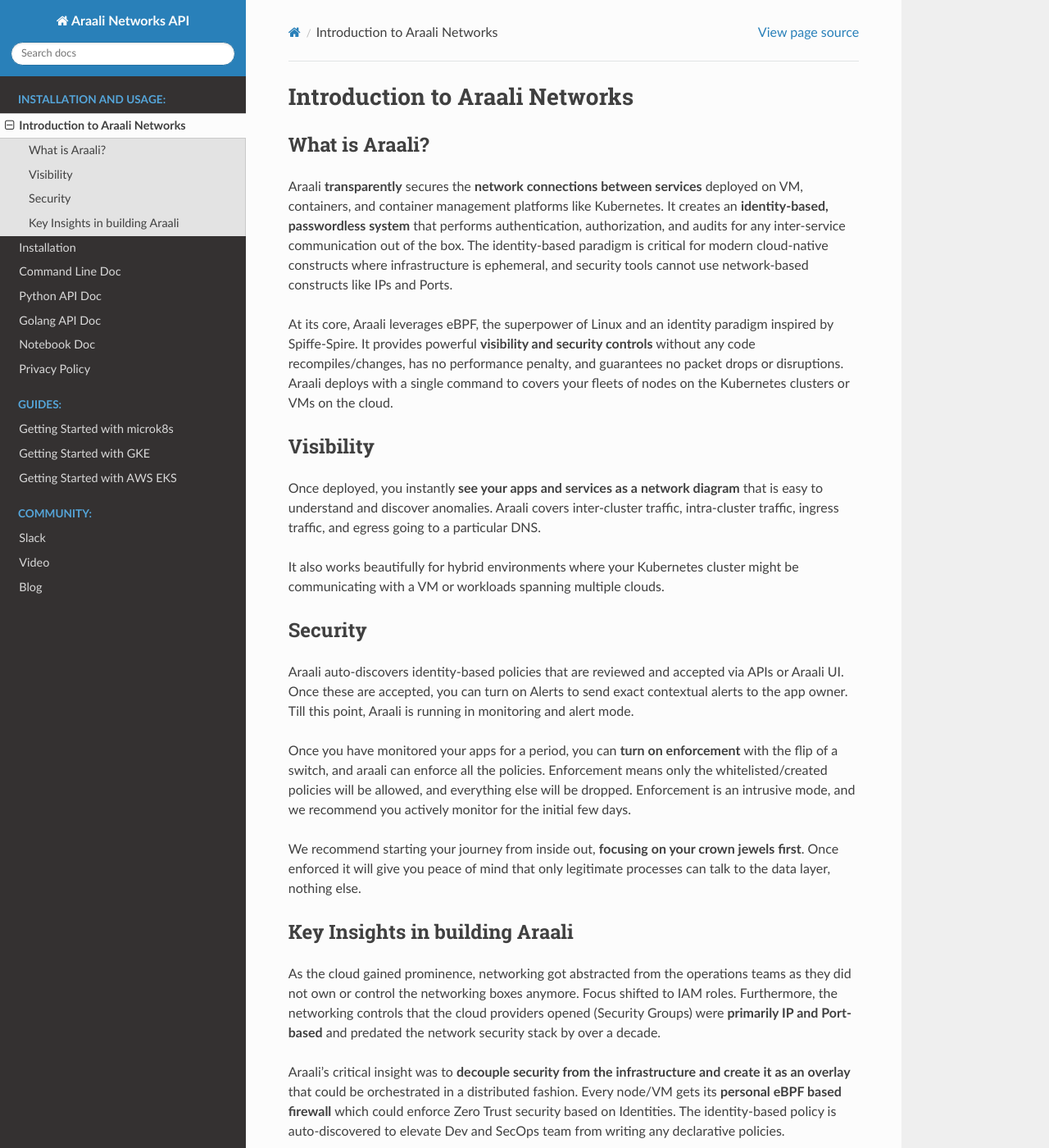
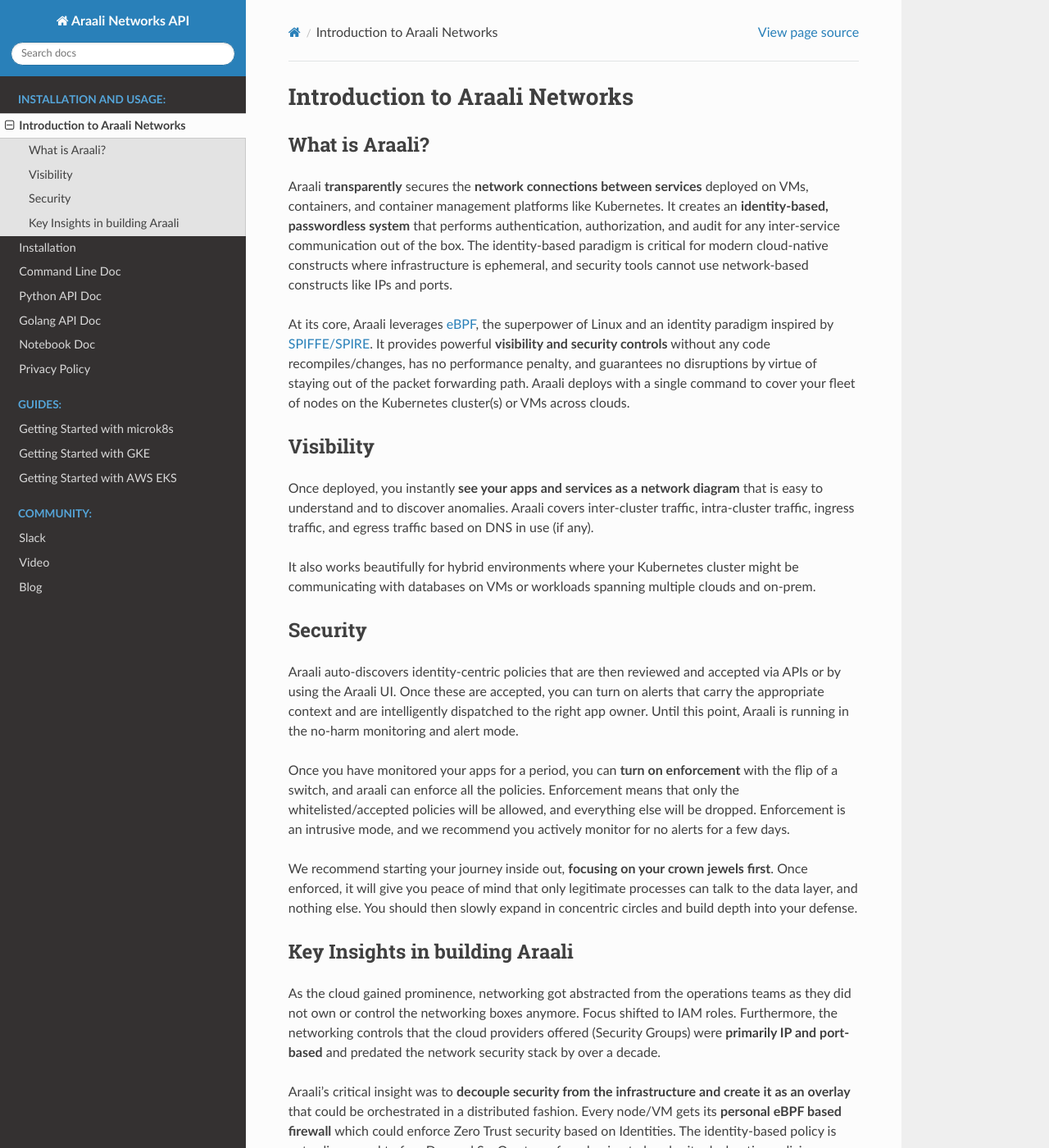
Before and after one commit to araalinetworks/api, a Sphinx documentation site: the page built from doc/source/introduction_to_araali_networks.rst, in a window 1280 px wide and 1400 px high. Shown: the whole window at 82% size. Built offline with Sphinx 7.4.7 and the Read the Docs theme 2.0.0, drawn with Linux system fonts in a browser that asks for light colours; some of the changed text lies outside the part shown.

Commit message:
more edits.

```diff
--- a/doc/source/index.rst
+++ b/doc/source/index.rst
@@ -16,7 +16,8 @@
 This has a transformative effect on security because an air-gapped environment
 is quite secure. What brings insecurity ought to fix it too. And that we do
 with zero trust - simplified to its essence, and democratized. It's rare for
-something to be simple, and yet uplift the security posture all at once.
+something to be simple, and yet uplift the security posture all at once. And on
+top of it make a promise of no harm.
 
 Through our assessments, we hope you will find answers to the following questions:
 
--- a/doc/source/introduction_to_araali_networks.rst
+++ b/doc/source/introduction_to_araali_networks.rst
@@ -5,31 +5,74 @@
 What is Araali?
 ***************
 
-Araali **transparently** secures the **network connections between services** deployed on VM, containers, and container management platforms like Kubernetes. It creates an **identity-based, passwordless system** that performs authentication, authorization, and audits for any inter-service communication out of the box. The identity-based paradigm is critical for modern cloud-native constructs where infrastructure is ephemeral, and security tools cannot use network-based constructs like IPs and Ports.
+Araali **transparently** secures the **network connections between services**
+deployed on VMs, containers, and container management platforms like
+Kubernetes. It creates an **identity-based, passwordless system** that
+performs authentication, authorization, and audit for any inter-service
+communication out of the box. The identity-based paradigm is critical for
+modern cloud-native constructs where infrastructure is ephemeral, and security
+tools cannot use network-based constructs like IPs and ports.
 
-At its core, Araali leverages eBPF, the superpower of Linux and an identity paradigm inspired by Spiffe-Spire. It provides powerful **visibility and security controls** without any code recompiles/changes, has no performance penalty, and guarantees no packet drops or disruptions. Araali deploys with a single command to covers your fleets of nodes on the Kubernetes clusters or VMs on the cloud.
+At its core, Araali leverages `eBPF
+<https://thenewstack.io/linux-technology-for-the-new-year-ebpf/>`_, the
+superpower of Linux and an identity paradigm inspired by `SPIFFE/SPIRE
+<https://github.com/spiffe/spire>`_. It provides powerful **visibility and
+security controls** without any code recompiles/changes, has no performance
+penalty, and guarantees no disruptions by virtue of staying out of the packet
+forwarding path. Araali deploys with a single command to cover your fleet of
+nodes on the Kubernetes cluster(s) or VMs across clouds.
 
 Visibility
 ***********
 
-Once deployed, you instantly **see your apps and services as a network diagram** that is easy to understand and discover anomalies. Araali covers inter-cluster traffic, intra-cluster traffic, ingress traffic, and egress going to a particular DNS.
+Once deployed, you instantly **see your apps and services as a network
+diagram** that is easy to understand and to discover anomalies. Araali covers
+inter-cluster traffic, intra-cluster traffic, ingress traffic, and egress
+traffic based on DNS in use (if any).
 
-It also works beautifully for hybrid environments where your Kubernetes cluster might be communicating with a VM or workloads spanning multiple clouds.
+It also works beautifully for hybrid environments where your Kubernetes cluster
+might be communicating with databases on VMs or workloads spanning multiple
+clouds and on-prem.
 
 Security
 *********
 
-Araali auto-discovers identity-based policies that are reviewed and accepted via APIs or Araali UI. Once these are accepted, you can turn on Alerts to send exact contextual alerts to the app owner. Till this point, Araali is running in monitoring and alert mode.
+Araali auto-discovers identity-centric policies that are then reviewed and
+accepted via APIs or by using the Araali UI. Once these are accepted, you can
+turn on alerts that carry the appropriate context and are intelligently
+dispatched to the right app owner. Until this point, Araali is running in the
+no-harm monitoring and alert mode.
 
-Once you have monitored your apps for a period, you can **turn on enforcement** with the flip of a switch, and araali can enforce all the policies. Enforcement means only the whitelisted/created policies will be allowed, and everything else will be dropped. Enforcement is an intrusive mode, and we recommend you actively monitor for the initial few days.
+Once you have monitored your apps for a period, you can **turn on enforcement**
+with the flip of a switch, and araali can enforce all the policies. Enforcement
+means that only the whitelisted/accepted policies will be allowed, and
+everything else will be dropped. Enforcement is an intrusive mode, and we
+recommend you actively monitor for no alerts for a few days.
 
-We recommend starting your journey from inside out, **focusing on your crown jewels first**. Once enforced it will give you peace of mind that only legitimate processes can talk to the data layer, nothing else.
+We recommend starting your journey inside out, **focusing on your crown jewels
+first**. Once enforced, it will give you peace of mind that only legitimate
+processes can talk to the data layer, and nothing else. You should then slowly
+expand in concentric circles and build depth into your defense.
 
 Key Insights in building Araali
 ********************************
 
-As the cloud gained prominence, networking got abstracted from the operations teams as they did not own or control the networking boxes anymore. Focus shifted to IAM roles. Furthermore, the networking controls that the cloud providers opened (Security Groups) were **primarily IP and Port-based** and predated the network security stack by over a decade.
+As the cloud gained prominence, networking got abstracted from the operations
+teams as they did not own or control the networking boxes anymore. Focus
+shifted to IAM roles. Furthermore, the networking controls that the cloud
+providers offered (Security Groups) were **primarily IP and port-based** and
+predated the network security stack by over a decade.
 
-Araali’s critical insight was to **decouple security from the infrastructure and create it as an overlay** that could be orchestrated in a distributed fashion. Every node/VM gets its **personal eBPF based firewall** which could enforce Zero Trust security based on Identities. The identity-based policy is auto-discovered to elevate Dev and SecOps team from writing any declarative policies.
+Araali’s critical insight was to **decouple security from the infrastructure
+and create it as an overlay** that could be orchestrated in a distributed
+fashion. Every node/VM gets its **personal eBPF based firewall** which could
+enforce Zero Trust security based on Identities. The identity-based policy is
+auto-discovered to free Dev and SecOps team from having to handwrite
+declarative policies.
 
-eBPF has enabled visibility and control over apps and services at a granularity and efficiency that was not possible before without any recompile or changes. Also, it is well-equipped to handle **modern containerized workloads** as well as more traditional workloads such as **virtual machines and standard Linux processes** till these are running modern Linux kernels that support eBPF.
+eBPF has enabled visibility and control over apps and services at a granularity
+and efficiency that was not possible before without any recompile or rewrite.
+Also, it is well-equipped to handle **modern containerized workloads** as well
+as more traditional workloads such as **virtual machines and standard Linux
+processes** as long as these are running modern Linux kernels that support
+eBPF.
```
